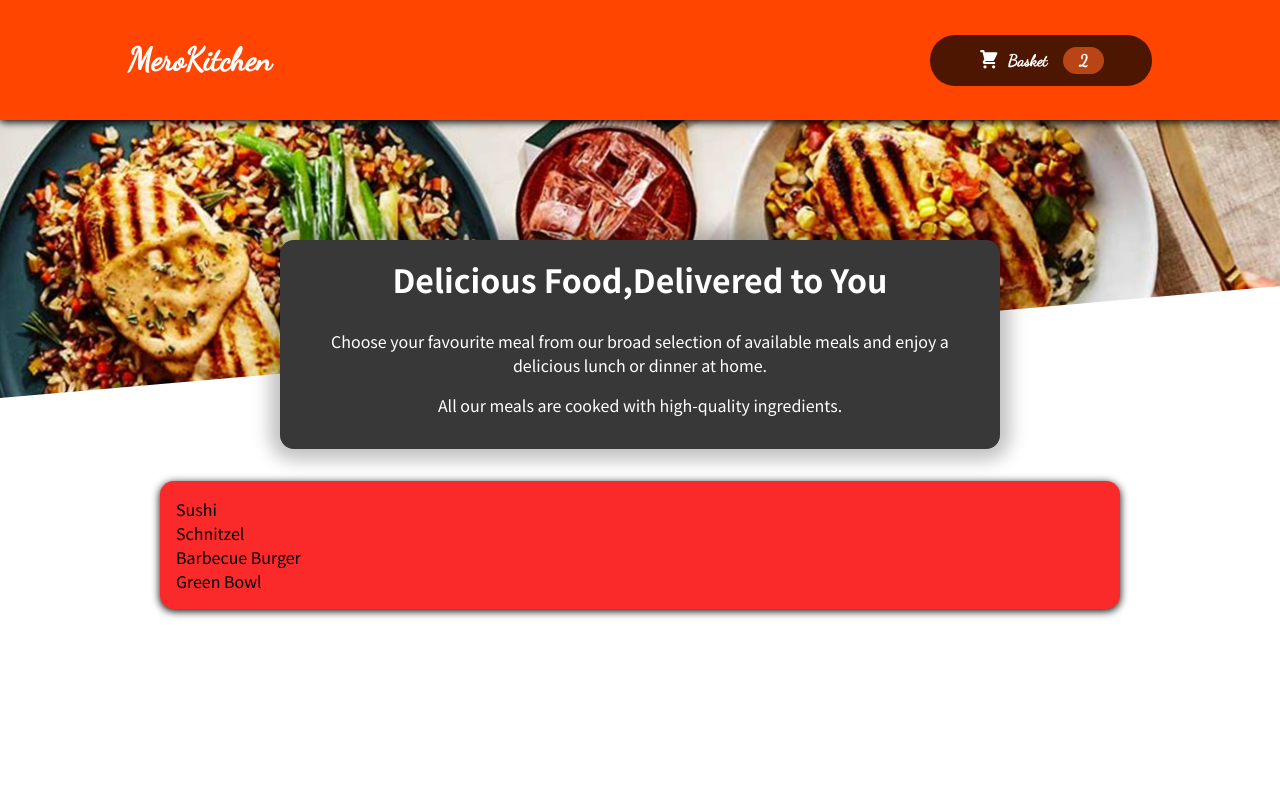
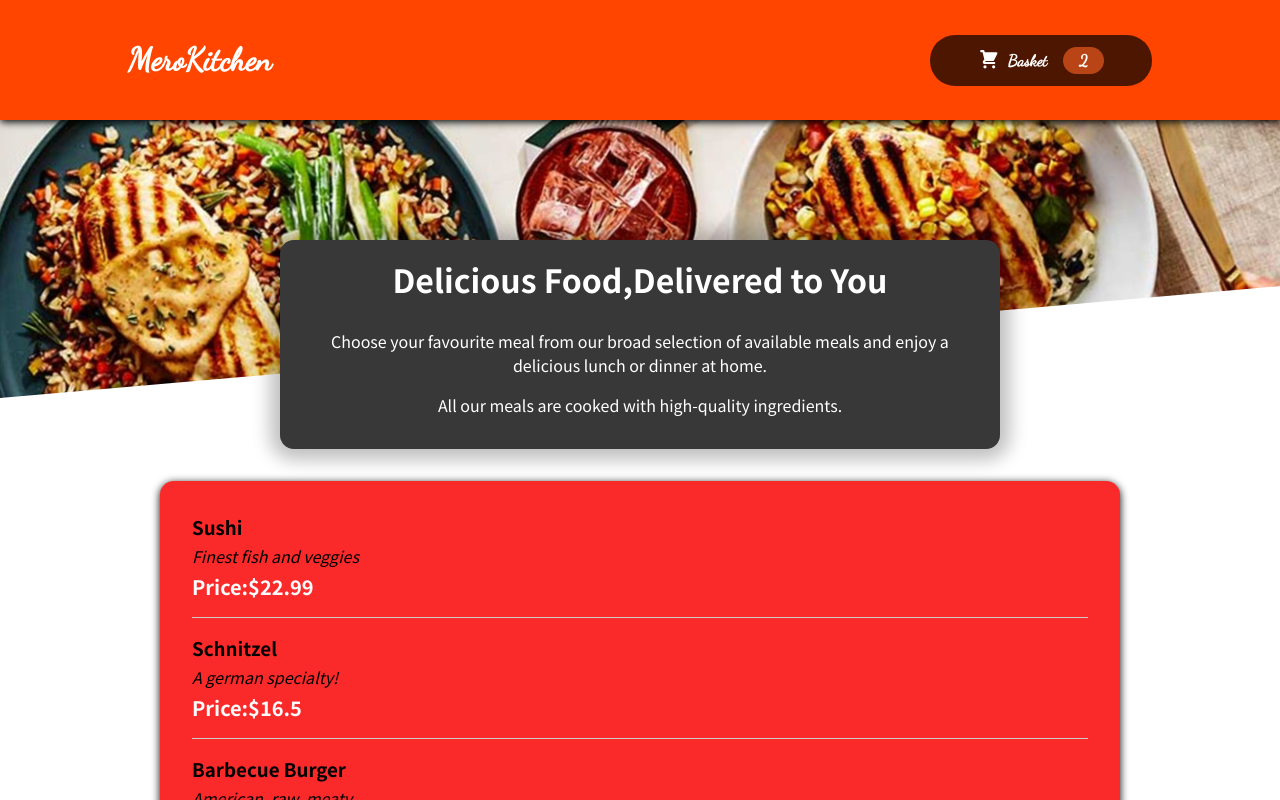
Before and after one commit to PrabeshPP/FoodApp, a React (Create React App) app: page / in a window 1280 px wide. Shown: the top 800 px of the page. Built offline with nearby package versions, Linux system fonts and the light colour scheme.

Commit message:
MealItem Form is Remaining

```diff
--- a/src/Components/Meals/AvailableMeals.js
+++ b/src/Components/Meals/AvailableMeals.js
@@ -1,5 +1,6 @@
 import classes from "./AvailableMeals.module.css";
 import Card from "../UI/Card";
+import MealItem from "./MealItem/MealItem";
 
 const DUMMY_MEALS = [
     {
@@ -31,7 +32,12 @@
 
 const AvailableMeals=()=>{
   //A helper function
-  const mealsList=DUMMY_MEALS.map((item)=><li>{item.name}</li>);
+  const mealsList=DUMMY_MEALS.map((item)=>
+  <MealItem
+  key={item.id}
+  name={item.name}
+  description={item.description}
+  price={item.price}  />);
   return(
     <section className={classes.meals}>
     <Card>
--- a/src/Components/Meals/MealItem/MealItem.js
+++ b/src/Components/Meals/MealItem/MealItem.js
@@ -0,0 +1,18 @@
+import classes from './MealItem.module.css';
+
+const MealItem=(props)=>{
+    return(
+        <li className={classes.meal}>
+            <div>
+            <h3>{props.name}</h3>
+            <div className={classes.description}>{props.description}</div>
+            <div className={classes.price}>{`Price:\$${props.price}`}</div>
+            </div>
+            <div></div>
+
+
+        </li>
+    )
+}
+
+export default MealItem;
--- /dev/null
+++ b/src/Components/Meals/MealItem/MealItem.module.css
@@ -0,0 +1,22 @@
+.meal {
+    display: flex;
+    justify-content: space-between;
+    margin: 1rem;
+    padding-bottom: 1rem;
+    border-bottom: 1px solid #ccc;
+  }
+
+  .meal h3 {
+    margin: 0 0 0.25rem 0;
+  }
+
+  .description {
+    font-style: italic;
+  }
+
+  .price {
+    margin-top: 0.25rem;
+    font-weight: bold;
+    color: #fcfcfc;
+    font-size: 1.25rem;
+  }
```
Also changed, not shown: src/Components/Meals/MealItem/MealItemForm.js (added).
